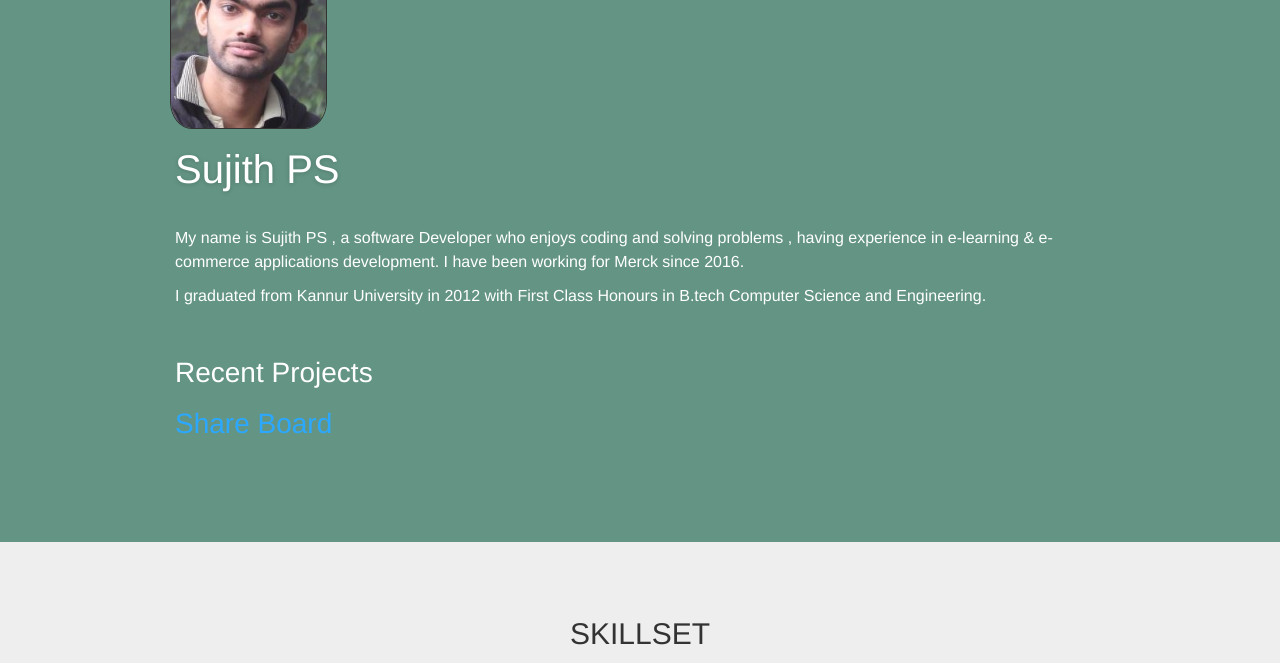
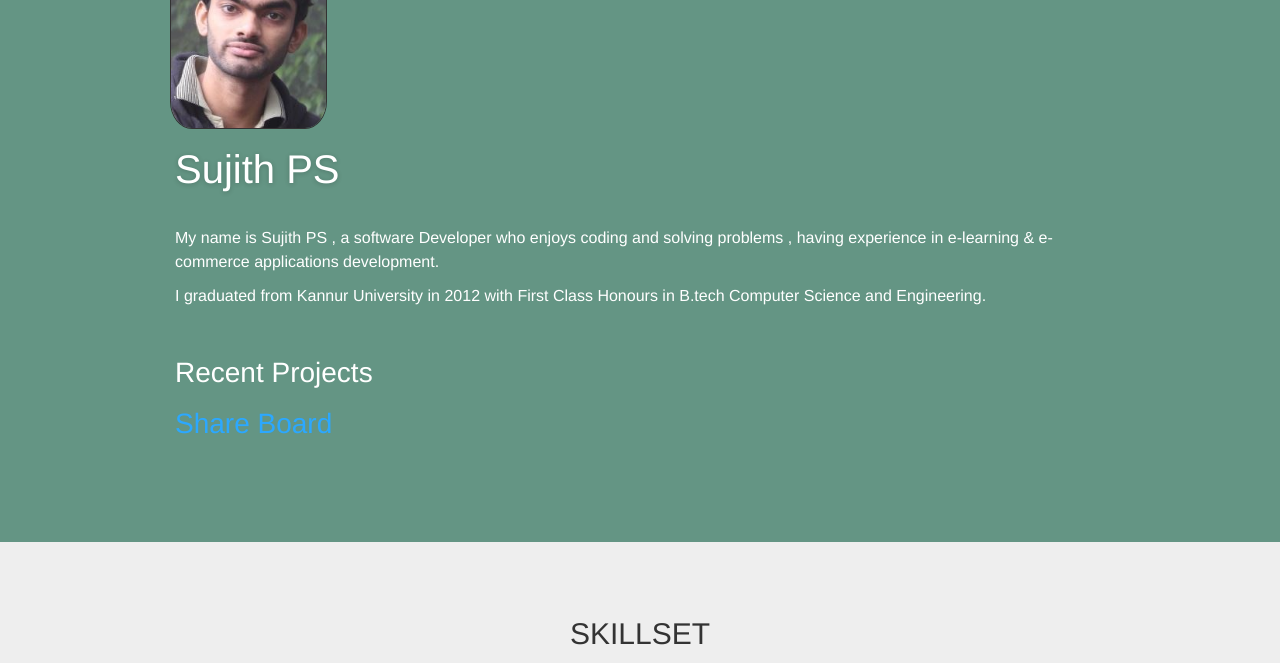
Before and after one commit to sujithps/sujithps.github.io, a website: page index.html in a window 1280 px wide. Shown: the part 88-751 px from the top of the page. Drawn offline with Linux system fonts and the light colour scheme.

```diff
--- a/index.html
+++ b/index.html
@@ -75,7 +75,7 @@
                                 <br>
 
 								 <p>My name is Sujith PS , a software Developer who enjoys coding and solving problems , having
-								 experience in e-learning & e-commerce applications development. I have been working for Merck since 2016. </p>
+								 experience in e-learning & e-commerce applications development. </p>
 
 								<p>I graduated from Kannur University in 2012 with First Class Honours in B.tech Computer Science and Engineering.</p>
 
@@ -85,7 +85,6 @@
 								   <a href="https://github.com/sujithps/ShareBoard">Share Board</a>
 
 								</p>
-
 
                             </div>
                         </div>
```
Also changed, not shown: 1 other file.
